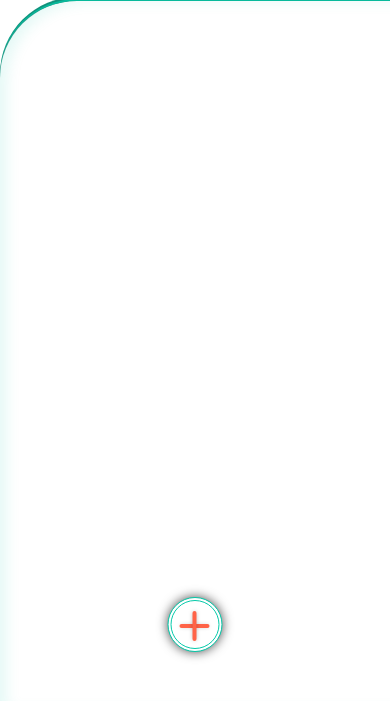
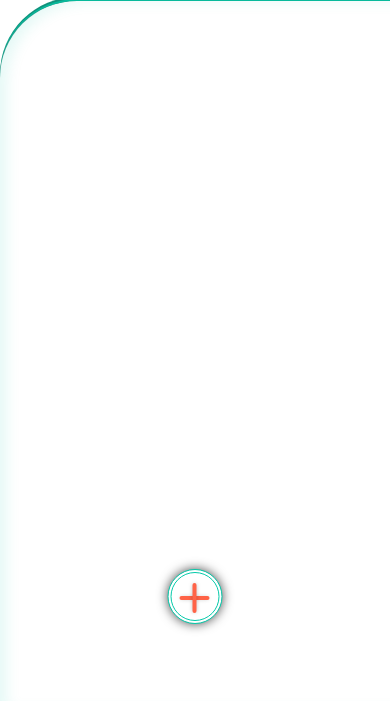
Before and after one commit to Seleznev-Ilya/ToDoList, a plain HTML site: page index.html in a window 390 px wide. Shown: the part 143-844 px from the top of the page. Drawn offline with Linux system fonts and the light colour scheme.

Commit message:
main botton3

```diff
--- a/styles/style.css
+++ b/styles/style.css
@@ -329,6 +329,9 @@ header {
 }
 
 @media (max-width: 414px) {
+    .main__button {
+        bottom: 11%;
+    }
     .todo{
         /*height: 100vh;*/
     }
```
